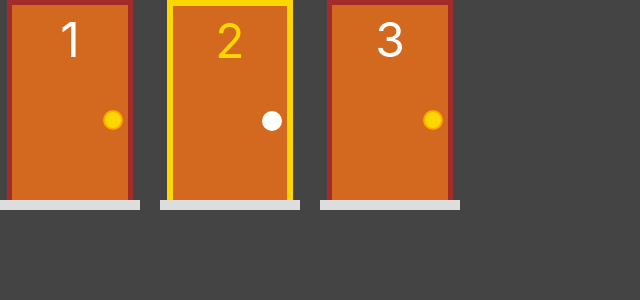
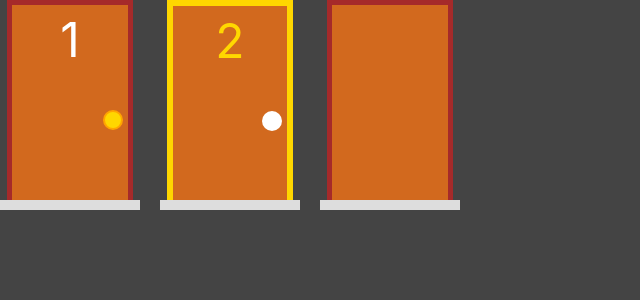
Before and after one commit to thalesor/doors-game, a Next.js app: page / in a window 1280 px wide. Shown: the top 300 px of the page, without its empty margins (0-640 px from the left). Built offline with nearby package versions, Linux system fonts and the light colour scheme.

Commit message:
feat: add events on door component clicks

```diff
--- a/components/Door.tsx
+++ b/components/Door.tsx
@@ -2,18 +2,23 @@ import styles from "../styles/Door.module.css";
 import DoorModel from "../models/door";
 
 interface IDoorProps {
-    door: DoorModel;
+    value: DoorModel;
+    onChange: (newDoor: DoorModel) => void;
 }
 
 export default function Door(props: IDoorProps)
 {
-    const { door } = props;
+    const { value, onChange } = props;
 
     return (
-            <div className={styles.outerRegion}>
-                <div className={`${styles.frame} ${door.selected && styles.selected}`}>
-                    <div className={styles.number}>{door.number}</div>
-                    <div className={styles.knob} />
+            <div className={styles.outerRegion} onClick={() => onChange(value.toggleSelection())}>
+                <div className={`${styles.frame} ${value.selected && styles.selected}`}>
+                    {!value.open &&
+                    <>
+                        <div className={styles.number}>{value.number}</div>
+                        <div className={styles.knob} />
+                    </>
+                    }
                 </div>
                 <div className={styles.floor}/>
             </div>
--- a/pages/index.js
+++ b/pages/index.js
@@ -9,13 +9,13 @@ export default function Home() {
 
   const [d1, setD1] = useState(new DoorModel(1));
   const [d2, setD2] = useState(new DoorModel(2, false, true, false));
-  const [d3, setD3] = useState(new DoorModel(3));
+  const [d3, setD3] = useState(new DoorModel(3, false, false, true));
 
   return (
     <div style={{display: 'flex', gap: '20px'}}>
-        <Door door={d1}/>
-        <Door door={d2}/>
-        <Door door={d3}/>
+        <Door value={d1} onChange={newDoor => setD1(newDoor)}/>
+        <Door value={d2} onChange={newDoor => console.log(newDoor)}/>
+        <Door value={d3} onChange={newDoor => console.log(newDoor)}/>
     </div>
   )
 }
```
